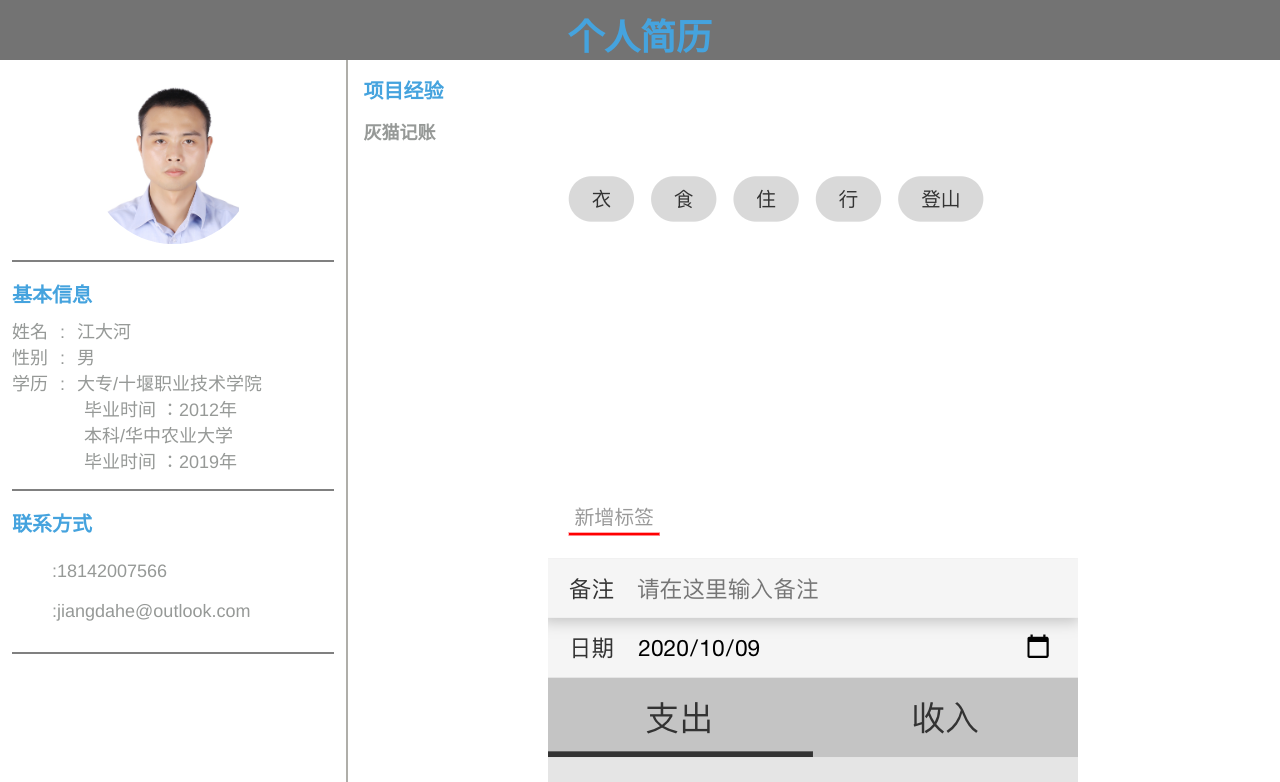
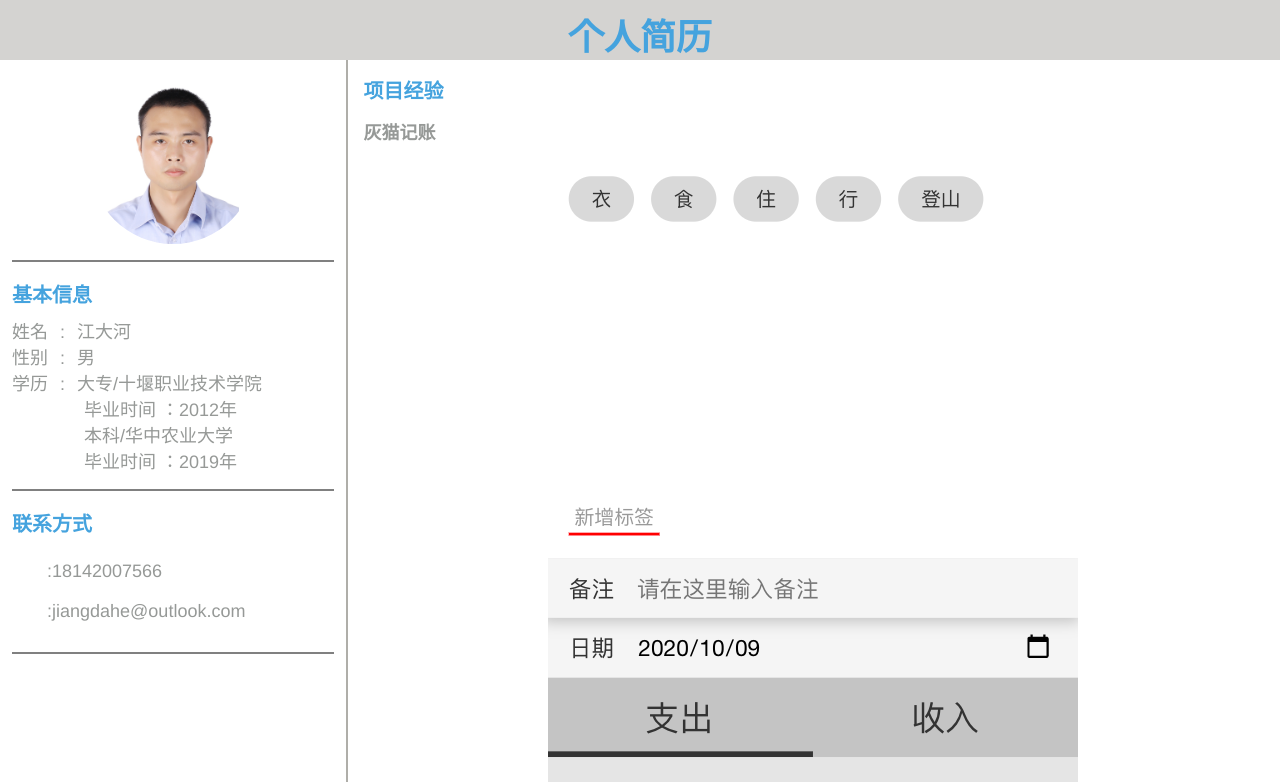
Before and after one commit to resatrt/myresume, a Vue app: page / in a window 1280 px wide. Shown: the top 782 px of the page. Built offline with nearby package versions, Linux system fonts and the light colour scheme.

Commit message:
修改样式

```diff
--- a/src/components/Aside.vue
+++ b/src/components/Aside.vue
@@ -89,7 +89,7 @@ export default class Aside extends Vue {
     padding-top: 5px;
 
     > svg {
-      width: 35px;
+      width: 30px;
       height: 35px;
     }
 
@@ -107,7 +107,7 @@ export default class Aside extends Vue {
 }
 
 .icon {
-  width: 1em;
+  width: 2em;
   height: 1em;
   vertical-align: -0.15em;
   fill: currentColor;
@@ -151,8 +151,8 @@ export default class Aside extends Vue {
     padding-top: 5px;
 
     > svg {
-      width: 35px;
-      height: 35px;
+      width: 30px;
+      height: 25px;
       margin-right: 5px;
     }
 
--- a/src/components/Layout.vue
+++ b/src/components/Layout.vue
@@ -20,7 +20,7 @@ export default class Layout extends Vue {
 .pc {
   text-align: center;
   padding: 8px 0 0 0;
-  background: darken(gray, 5%);
+  background: #d4d3d1;
   z-index: 100;
   overflow: hidden;
   color: #45A3DE;
--- a/src/components/SwiperContent.vue
+++ b/src/components/SwiperContent.vue
@@ -75,8 +75,8 @@ export default {
 
 <style lang="scss">
 .my-bullet {
-  width: 1.3rem;
-  height: 1.3rem;
+  width: 1.1rem;
+  height: 1.1rem;
   display: inline-block;
   border-radius: 50%;
   background: #B7B6B9;
```
